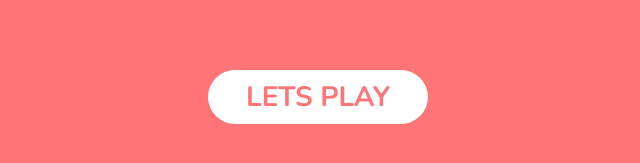
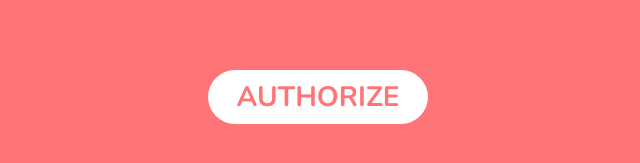
Before and after one commit to mud-hunt/fe, a React (Create React App) app: page / in a window 1280 px wide. Shown: the part 355-518 px from the top of the page, without its empty margins (322-962 px from the left). Built offline with nearby package versions, Linux system fonts and the light colour scheme.

Commit message:
fix some redirects

```diff
--- a/src/authHandlers/authHandlers.js
+++ b/src/authHandlers/authHandlers.js
@@ -1,13 +1,5 @@
 import axios from "axios";
-
-export const getToken = () => {
-  try{
-    return window.localStorage.getItem("token");
-  }
-  catch(err){
-    return undefined
-  }
-};
+import { getToken } from "../helpers/getToken";
 
 const setHeaders = () => {
   const token = getToken();
--- a/src/components/Auth.js
+++ b/src/components/Auth.js
@@ -65,7 +65,7 @@ const Auth = props => {
   };
 
   if(localStorage.getItem("token")){
-    return <Redirect to="/" />
+    return <Redirect to="/hunt" />
   }
 
   return (
--- a/src/components/Welcome.js
+++ b/src/components/Welcome.js
@@ -1,5 +1,6 @@
 import React from "react";
 import { Link } from "react-router-dom";
+import { getToken } from "../helpers/getToken";
 
 const Welcome = () => {
   return (
@@ -8,13 +9,18 @@ const Welcome = () => {
         <h1>Welcome to Mud-Hunt</h1>
       </div>
       <div className="row center">
-        <Link to="/auth">
-          <button className="big">LETS PLAY</button>
-        </Link>
+        {getToken() ? (
+          <Link to="/hunt">
+            <button className="big">LETS PLAY</button>
+          </Link>
+        ) : (
+          <Link to="/auth">
+            <button className="big">AUTHORIZE</button>
+          </Link>
+        )}
       </div>
     </>
   );
 };
 
-
 export default Welcome;
--- /dev/null
+++ b/src/helpers/getToken.js
@@ -0,0 +1,7 @@
+export const getToken = () => {
+  try {
+    return window.localStorage.getItem("token");
+  } catch (err) {
+    return undefined;
+  }
+};
--- a/src/views/HuntApp.js
+++ b/src/views/HuntApp.js
@@ -2,8 +2,13 @@ import React from "react";
 import styled from "styled-components";
 import compass from "../assets/compass-2.png";
 import Map from "../components/Map";
+import { getToken } from "../helpers/getToken";
+import { Redirect } from "react-router-dom"
 
 const HuntApp = () => {
+  if(!getToken()){
+    return <Redirect to="/auth" />
+  }
   return (
     <>
       <h2>Start the hunt</h2>
```
